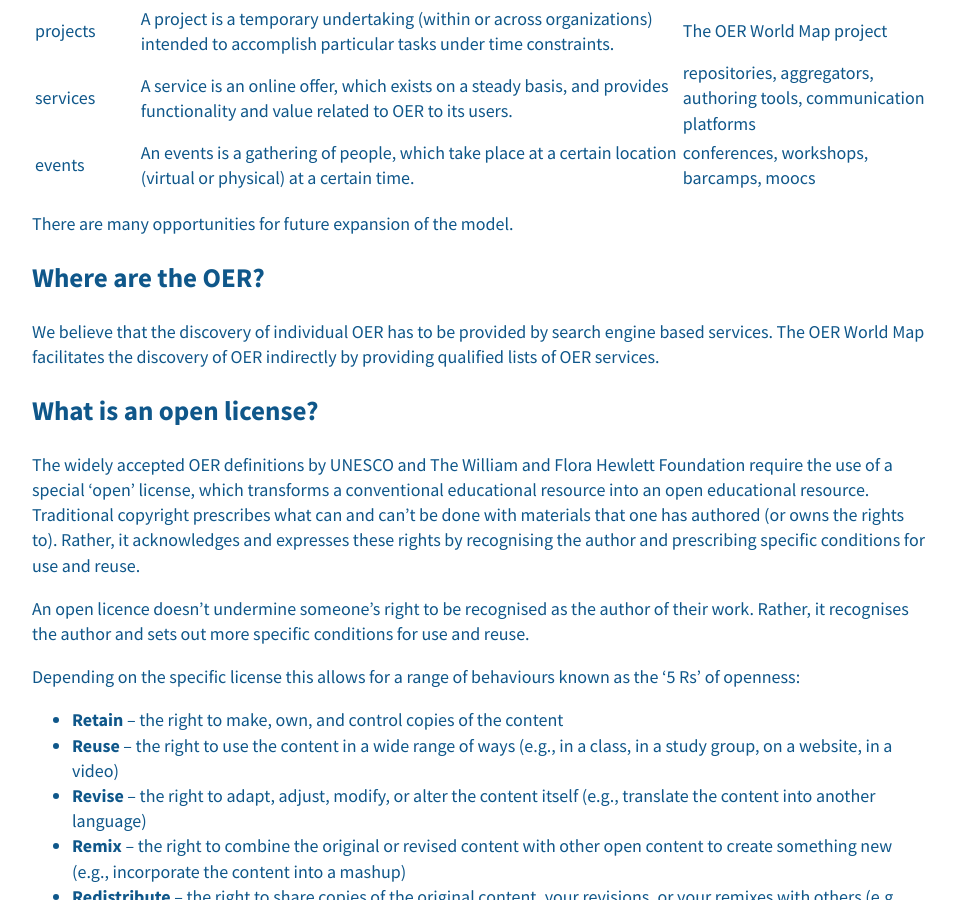
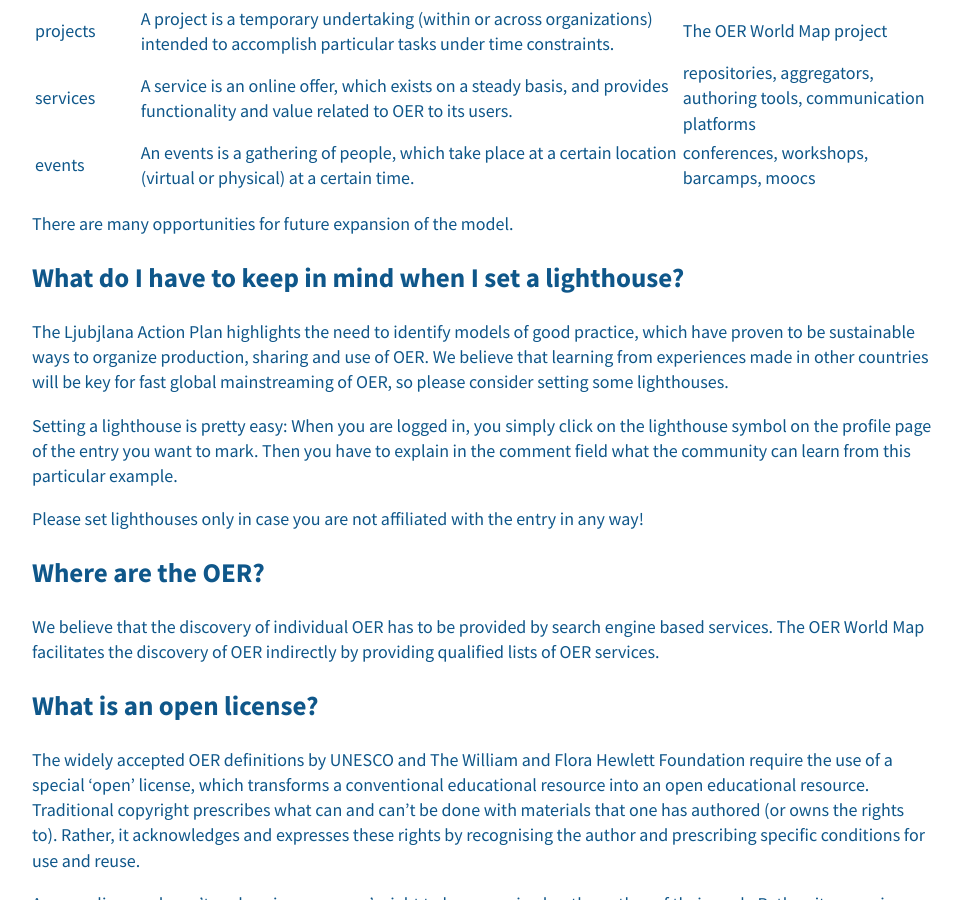
Before and after one commit to hbz/oerworldmap-static, a Jekyll site: the page built from FAQ.md, in a window 1280 px wide and 900 px high, scrolled down 1964 px. Shown: the whole window, without its empty margins (158-1120 px from the left). Built offline with Jekyll 4.4.1, drawn with Linux system fonts in a browser that asks for light colours; nearby versions of some CDN libraries; comment, search, counter and statistics services are not loaded; a style sheet for code colours, icons or effects is not loaded.

Commit message:
Sync static pages with oerworldmap master

```diff
--- a/FAQ.md
+++ b/FAQ.md
@@ -54,6 +54,13 @@ The OER World Map collects data about actors and activities related to OER and O
 </table>
 
 There are many opportunities for future expansion of the model.
+
+## What do I have to keep in mind when I set a lighthouse?
+The Ljubjlana Action Plan highlights the need to identify models of good practice, which have proven to be sustainable ways to organize production, sharing and use of OER. We believe that learning from experiences made in other countries will be key for fast global mainstreaming of OER, so please consider setting some lighthouses.
+
+Setting a lighthouse is pretty easy: When you are logged in, you simply click on the lighthouse symbol on the profile page of the entry you want to mark. Then you have to explain in the comment field what the community can learn from this particular example.
+
+Please set lighthouses only in case you are not affiliated with the entry in any way!
 
 ## Where are the OER?
 We believe that the discovery of individual OER has to be provided by search engine based services. The OER World Map facilitates the discovery of OER indirectly by providing qualified lists of OER services.
```
Also changed, not shown: imprint.md (+1 -1 lines), about.md (line endings or trailing spaces).
